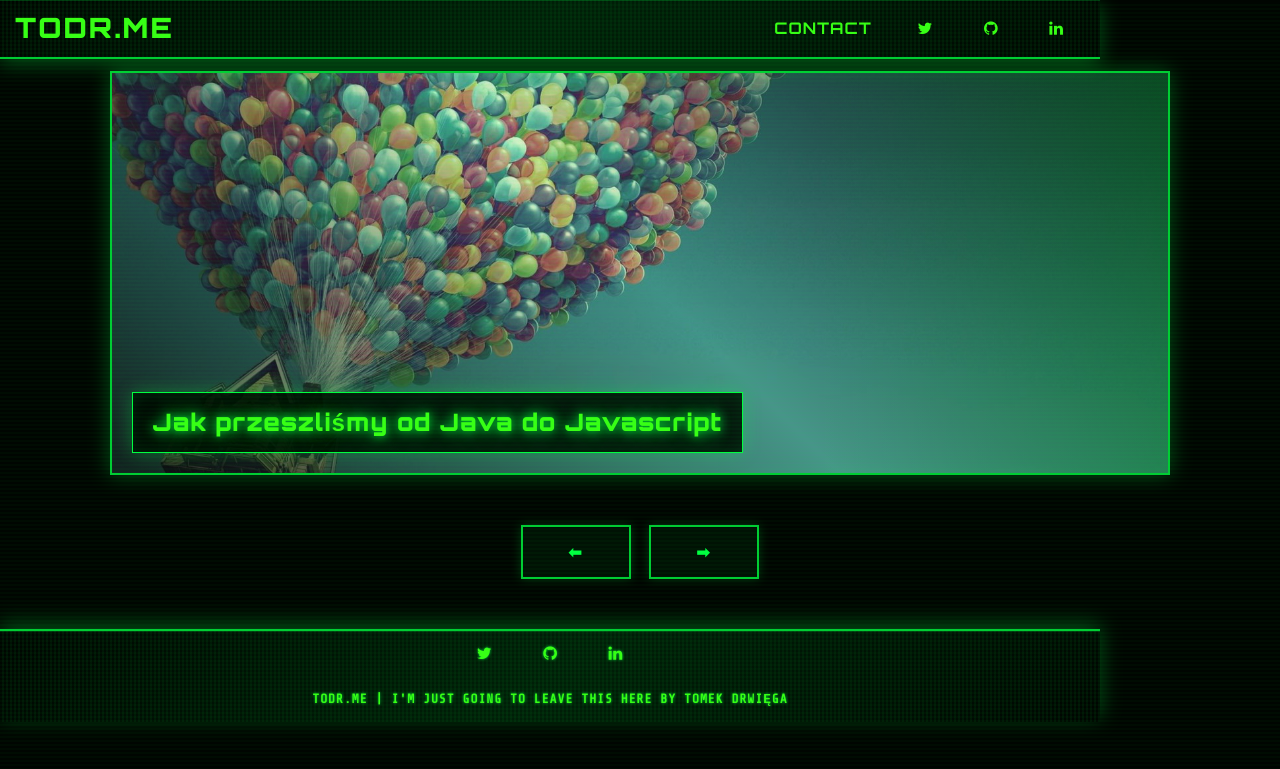
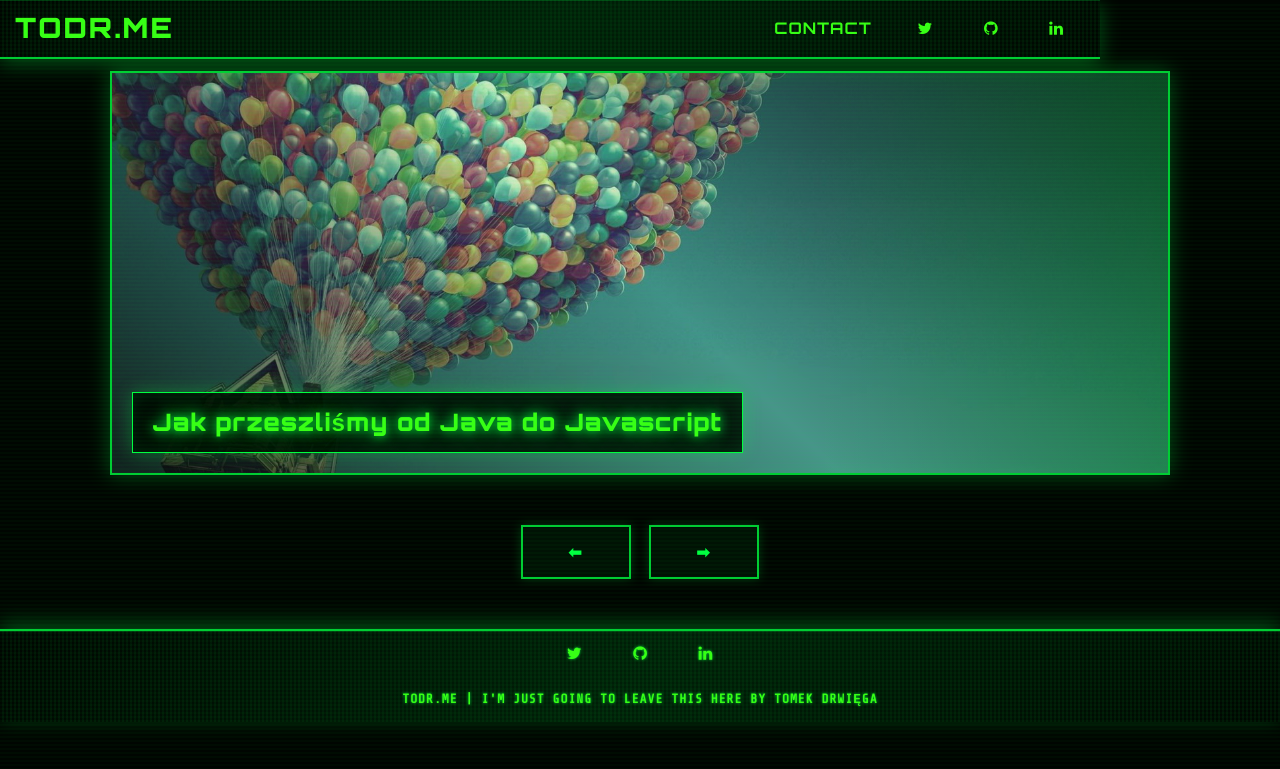
Before and after one commit to tomusdrw/tomusdrw.github.io, a Jekyll site: the page built from index.html, in a window 1280 px wide. Shown: the top 769 px of the page. Built offline with Jekyll 4.4.1, drawn with Linux system fonts in a browser that asks for light colours; nearby versions of some CDN libraries; the list of posts is cut into pages by our own code.

Commit message:
Make footer full width and reduce textGlow blur effect
- Change footer width from $container-width to 100% for full-width footer
- Reduce textGlow keyframes blur from 5px->10px to 3px->6px for subtler animation
- Maintain cyberpunk aesthetic while improving visual balance

Co-Authored-By: Tomek Drwi\u0119ga <tomusdrw+github@gmail.com>

```diff
--- a/assets/css/_sass/_base.scss
+++ b/assets/css/_sass/_base.scss
@@ -82,8 +82,8 @@ h1, h2, h3, h4, h5, h6 {
 }
 
 @keyframes textGlow {
-  from { text-shadow: 0 0 5px $terminal-green-glow, 0 0 10px $terminal-green-glow, 0 0 15px $terminal-green-glow; }
-  to { text-shadow: 0 0 10px $terminal-green-glow, 0 0 20px $terminal-green-glow, 0 0 30px $terminal-green-glow; }
+  from { text-shadow: 0 0 3px $terminal-green-glow, 0 0 6px $terminal-green-glow, 0 0 15px $terminal-green-glow; }
+  to { text-shadow: 0 0 6px $terminal-green-glow, 0 0 12px $terminal-green-glow, 0 0 30px $terminal-green-glow; }
 }
 
 h1 {
--- a/assets/css/_sass/_footer.scss
+++ b/assets/css/_sass/_footer.scss
@@ -4,7 +4,7 @@
   text-align: center;
   min-height: 56px;
   line-height: 45px;
-  width: $container-width;
+  width: 100%;
   border-top: 2px solid $terminal-green-dim;
   box-shadow:
     0 -5px 20px rgba(0, 255, 65, 0.3),
@@ -63,7 +63,7 @@
     text-align: center;
     min-height: 56px;
     line-height: 45px;
-    width: 95vw;
+    width: 100%;
     border-top: 2px solid $terminal-green-dim;
     box-shadow:
       0 -5px 20px rgba(0, 255, 65, 0.3),
```
